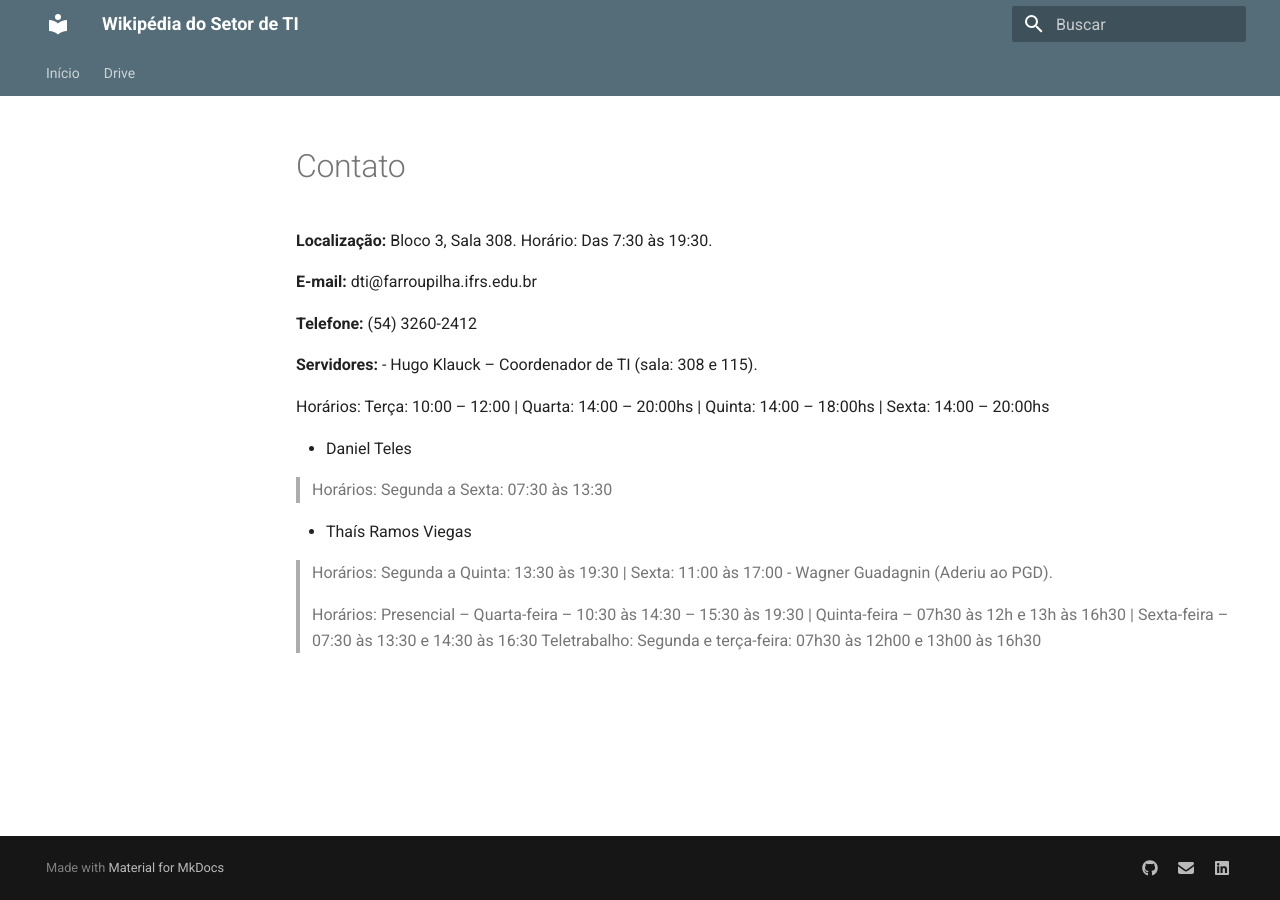
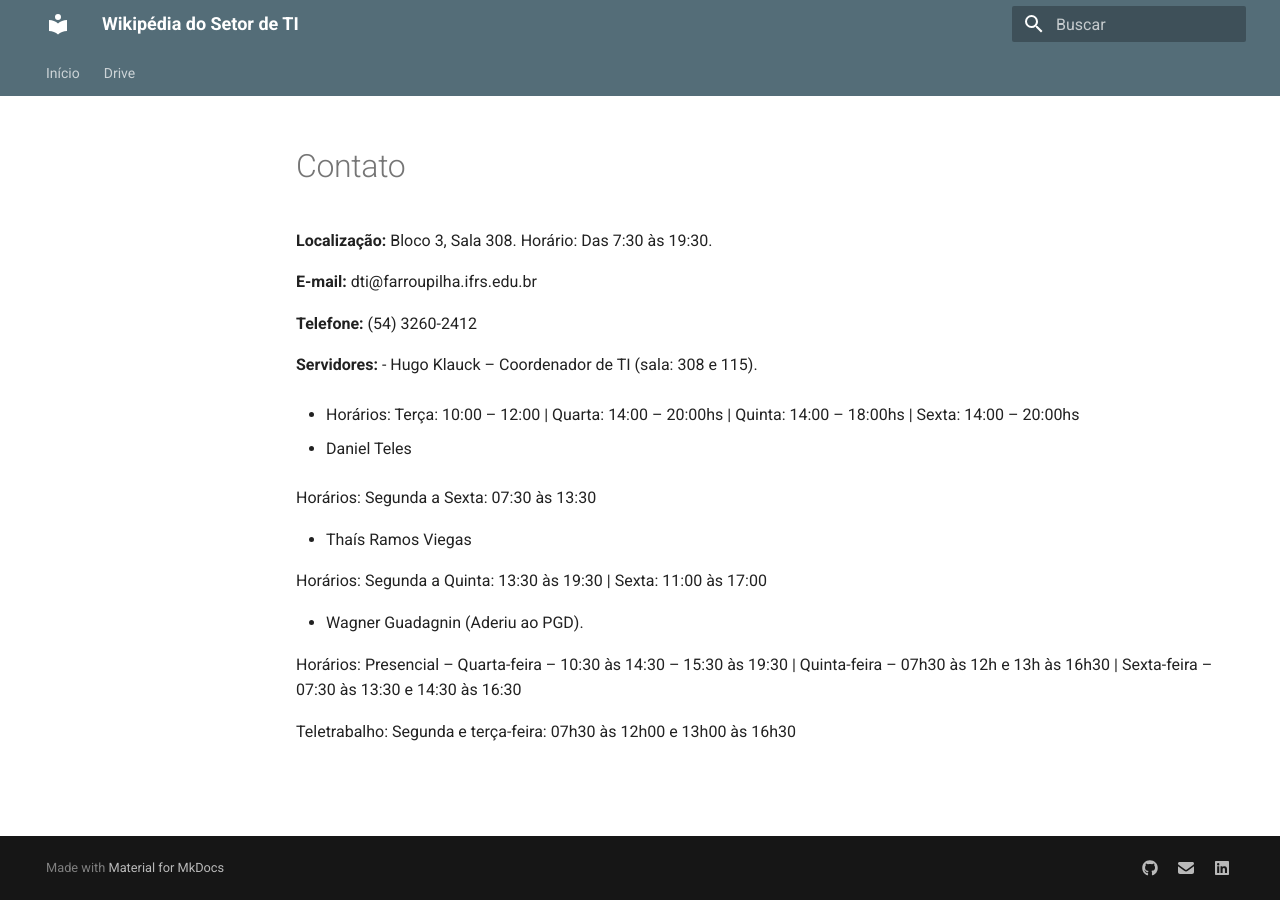
Before and after one commit to wikiti-farroupilha/wikipedia, an MkDocs documentation site: the page built from docs/contato.md, in a window 1280 px wide. Built offline with MkDocs 1.6.1 and Material for MkDocs 9.7.7, drawn with Linux system fonts in a browser that asks for light colours; part of the change alters nothing that is shown.

```diff
--- a/docs/contato.md
+++ b/docs/contato.md
@@ -7,18 +7,20 @@
 **Servidores:**
 - Hugo Klauck – Coordenador de TI (sala: 308 e 115).
 
-  Horários: Terça: 10:00 – 12:00 | Quarta: 14:00 – 20:00hs | Quinta: 14:00 – 18:00hs | Sexta: 14:00 – 20:00hs
+  - Horários: Terça: 10:00 – 12:00 | Quarta: 14:00 – 20:00hs | Quinta: 14:00 – 18:00hs | Sexta: 14:00 – 20:00hs
 
 
 - Daniel Teles
 
-  >Horários: Segunda a Sexta: 07:30 às 13:30
+  Horários: Segunda a Sexta: 07:30 às 13:30
 
 
 - Thaís Ramos Viegas
 
-  >Horários: Segunda a Quinta: 13:30 às 19:30 | Sexta: 11:00 às 17:00
+  Horários: Segunda a Quinta: 13:30 às 19:30 | Sexta: 11:00 às 17:00
+
 - Wagner Guadagnin (Aderiu ao PGD).
 
-  >Horários: Presencial – Quarta-feira – 10:30 às 14:30 – 15:30 às 19:30 | Quinta-feira – 07h30 às 12h e 13h às 16h30 | Sexta-feira – 07:30 às 13:30 e 14:30 às 16:30
-  >Teletrabalho: Segunda e terça-feira: 07h30 às 12h00 e 13h00 às 16h30
+  Horários: Presencial – Quarta-feira – 10:30 às 14:30 – 15:30 às 19:30 | Quinta-feira – 07h30 às 12h e 13h às 16h30 | Sexta-feira – 07:30 às 13:30 e 14:30 às 16:30
+
+  Teletrabalho: Segunda e terça-feira: 07h30 às 12h00 e 13h00 às 16h30
```
